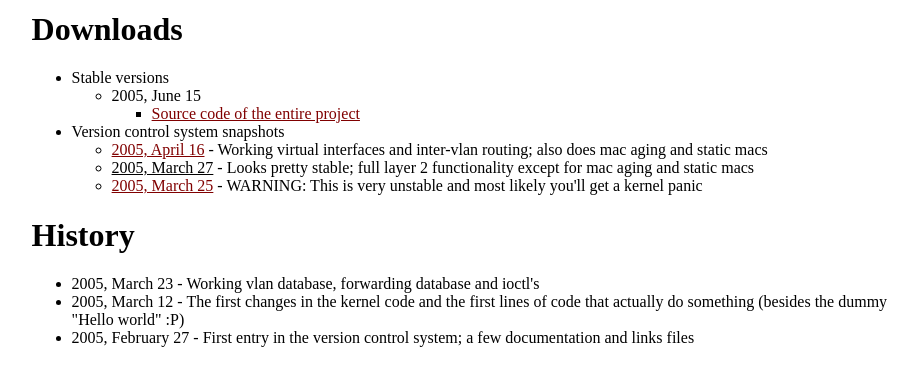
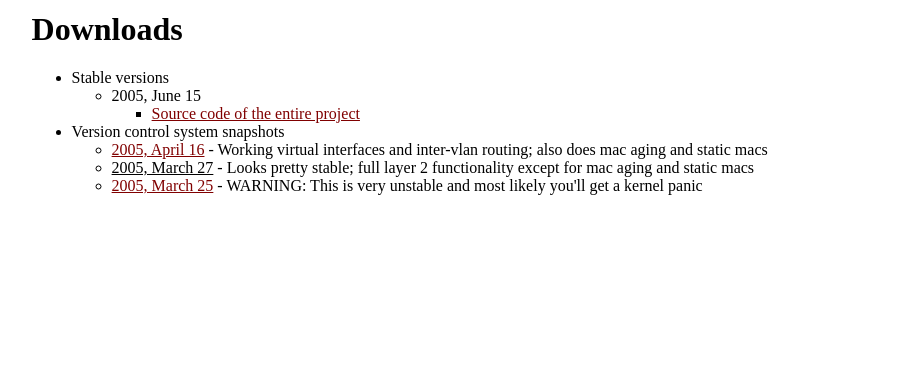
Before and after one commit to lisa-project/lisa-user, a plain HTML site: page site/download.html in a window 1280 px wide. Shown: the whole page, without its empty margins (169-1086 px from the left). Drawn offline with Linux system fonts and the light colour scheme.

Commit message:
uitasem...

```diff
--- a/site/download.html
+++ b/site/download.html
@@ -23,15 +23,6 @@
  </ul>
 </li>
 </ul>
-<h1>History</h1>
-<ul>
-<li>2005, March 23 - Working vlan database, forwarding database and
-ioctl's
-<li>2005, March 12 - The first changes in the kernel code and the first
-lines of code that actually do something (besides the dummy "Hello world" :P)
-<li>2005, February 27 - First entry in the version control system; a few
-documentation and links files
-</ul>
 </td></tr></table></center>
 </body>
 </html>
```
